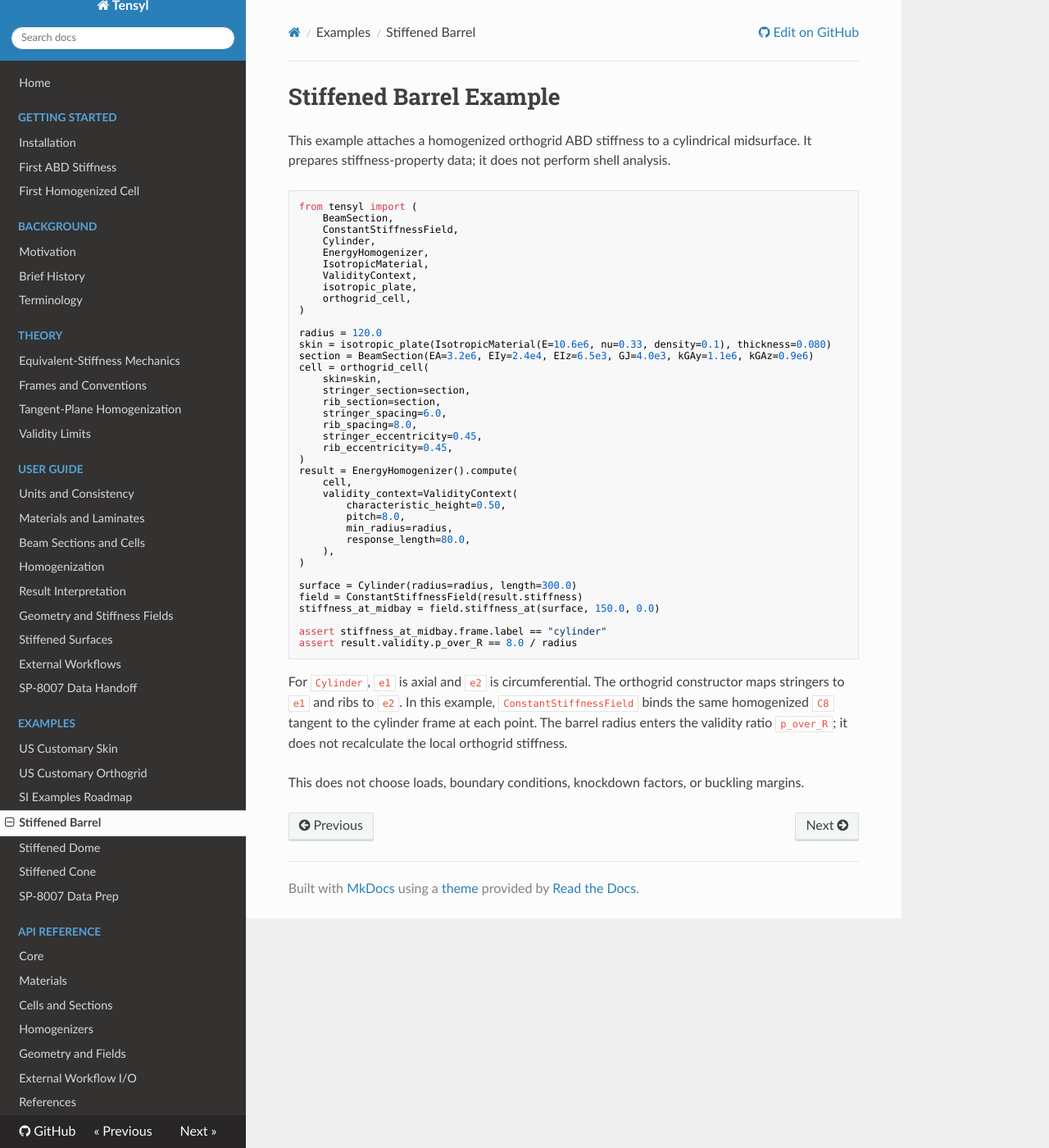
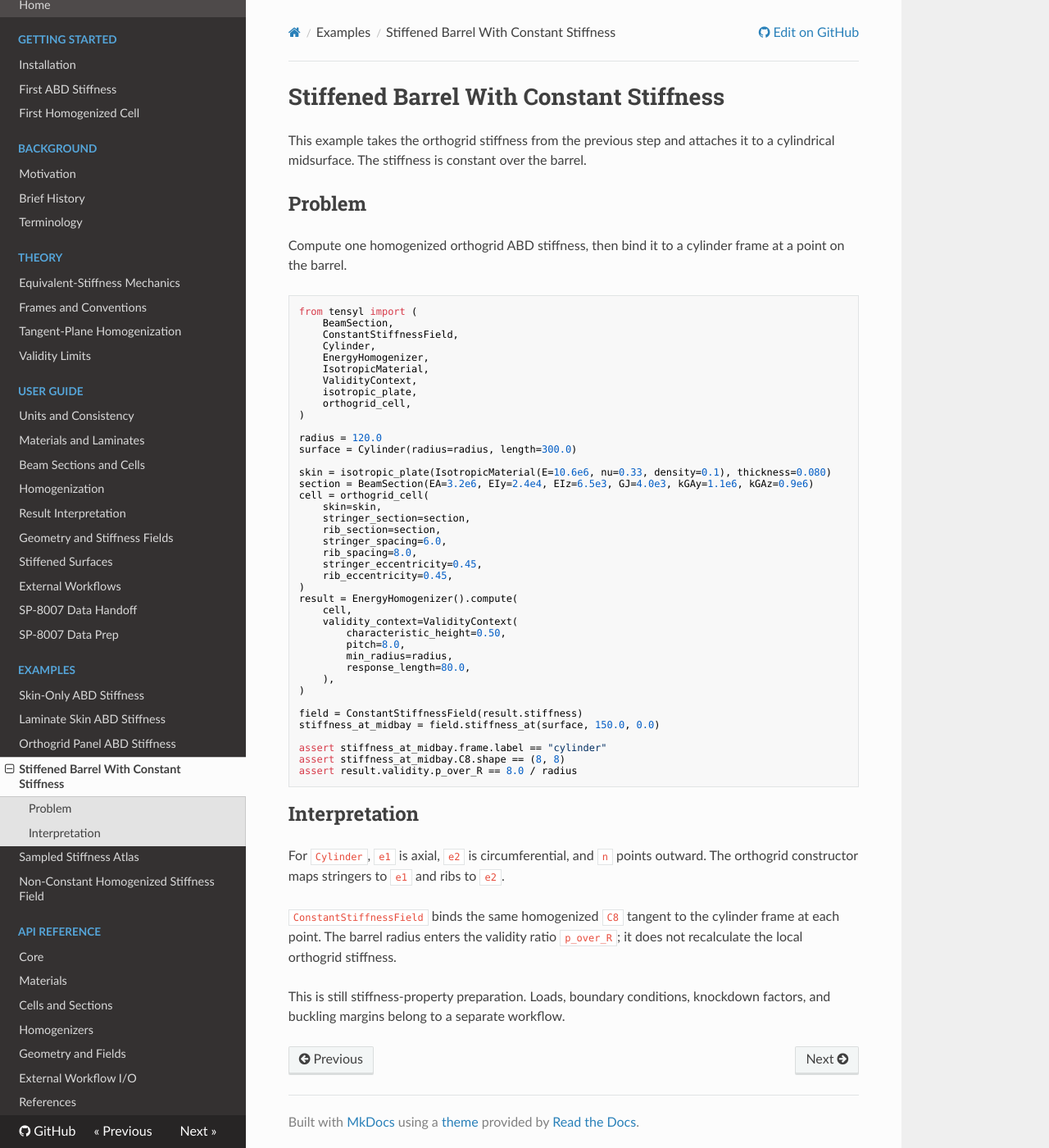
Before and after one commit to srogachev95/Tensyl, an MkDocs documentation site: the page built from docs/examples/stiffened-barrel.md, in a window 1280 px wide and 1400 px high. Shown: the whole window at 82% size. Built offline with MkDocs 1.6.1, drawn with Linux system fonts in a browser that asks for light colours; nearby versions of some CDN libraries.

Commit message:
Refactor documentation examples into progression

````diff
--- a/docs/examples/stiffened-barrel.md
+++ b/docs/examples/stiffened-barrel.md
@@ -1,7 +1,12 @@
-# Stiffened Barrel Example
+# Stiffened Barrel With Constant Stiffness
 
-This example attaches a homogenized orthogrid ABD stiffness to a cylindrical
-midsurface. It prepares stiffness-property data; it does not perform shell analysis.
+This example takes the orthogrid stiffness from the previous step and attaches
+it to a cylindrical midsurface. The stiffness is constant over the barrel.
+
+## Problem
+
+Compute one homogenized orthogrid ABD stiffness, then bind it to a cylinder
+frame at a point on the barrel.
 
 ```python
 from tensyl import (
@@ -16,6 +21,8 @@ from tensyl import (
 )
 
 radius = 120.0
+surface = Cylinder(radius=radius, length=300.0)
+
 skin = isotropic_plate(IsotropicMaterial(E=10.6e6, nu=0.33, density=0.1), thickness=0.080)
 section = BeamSection(EA=3.2e6, EIy=2.4e4, EIz=6.5e3, GJ=4.0e3, kGAy=1.1e6, kGAz=0.9e6)
 cell = orthogrid_cell(
@@ -37,19 +44,22 @@ result = EnergyHomogenizer().compute(
     ),
 )
 
-surface = Cylinder(radius=radius, length=300.0)
 field = ConstantStiffnessField(result.stiffness)
 stiffness_at_midbay = field.stiffness_at(surface, 150.0, 0.0)
 
 assert stiffness_at_midbay.frame.label == "cylinder"
+assert stiffness_at_midbay.C8.shape == (8, 8)
 assert result.validity.p_over_R == 8.0 / radius
 ```
 
-For `Cylinder`, `e1` is axial and `e2` is circumferential. The orthogrid
-constructor maps stringers to `e1` and ribs to `e2`. In this example,
+## Interpretation
+
+For `Cylinder`, `e1` is axial, `e2` is circumferential, and `n` points outward.
+The orthogrid constructor maps stringers to `e1` and ribs to `e2`.
+
 `ConstantStiffnessField` binds the same homogenized `C8` tangent to the cylinder
-frame at each point. The barrel radius enters the validity ratio
-`p_over_R`; it does not recalculate the local orthogrid stiffness.
+frame at each point. The barrel radius enters the validity ratio `p_over_R`; it
+does not recalculate the local orthogrid stiffness.
 
-This does not choose loads, boundary conditions, knockdown factors, or buckling
-margins.
+This is still stiffness-property preparation. Loads, boundary conditions,
+knockdown factors, and buckling margins belong to a separate workflow.
--- a/mkdocs.yml
+++ b/mkdocs.yml
@@ -53,14 +53,14 @@ nav:
       - Stiffened Surfaces: user-guide/stiffened-surfaces.md
       - External Workflows: user-guide/external-workflows.md
       - SP-8007 Data Handoff: user-guide/sp8007-data-handoff.md
+      - SP-8007 Data Prep: user-guide/sp8007-data-prep.md
   - Examples:
-      - US Customary Skin: examples/us-customary-skin.md
-      - US Customary Orthogrid: examples/us-customary-orthogrid.md
-      - SI Examples Roadmap: examples/si-mirror-placeholders.md
-      - Stiffened Barrel: examples/stiffened-barrel.md
-      - Stiffened Dome: examples/stiffened-dome.md
-      - Stiffened Cone: examples/stiffened-cone.md
-      - SP-8007 Data Prep: examples/sp8007-data-prep.md
+      - Skin-Only ABD Stiffness: examples/skin-only.md
+      - Laminate Skin ABD Stiffness: examples/laminate-skin.md
+      - Orthogrid Panel ABD Stiffness: examples/orthogrid-panel.md
+      - Stiffened Barrel With Constant Stiffness: examples/stiffened-barrel.md
+      - Sampled Stiffness Atlas: examples/sampled-stiffness-atlas.md
+      - Non-Constant Homogenized Stiffness Field: examples/non-constant-stiffness-field.md
   - API Reference:
       - Core: api/core.md
       - Materials: api/materials.md
````
Also changed, not shown: docs/examples/laminate-skin.md (added, +45 -0 lines), docs/examples/non-constant-stiffness-field.md (added, +84 -0 lines), docs/examples/orthogrid-panel.md (renamed from docs/examples/us-customary-orthogrid.md, +15 -13 lines), docs/examples/sampled-stiffness-atlas.md (added, +59 -0 lines), docs/examples/si-mirror-placeholders.md (deleted, +0 -47 lines), docs/examples/skin-only.md (added, +35 -0 lines), docs/examples/stiffened-cone.md (deleted, +0 -36 lines), docs/examples/stiffened-dome.md (deleted, +0 -44 lines), docs/examples/us-customary-skin.md (deleted, +0 -41 lines), docs/index.md (+1 -1 lines), docs/user-guide/sp8007-data-handoff.md (+1 -1 lines), docs/user-guide/sp8007-data-prep.md (renamed from docs/examples/sp8007-data-prep.md, +4 -4 lines), 1 other file.
